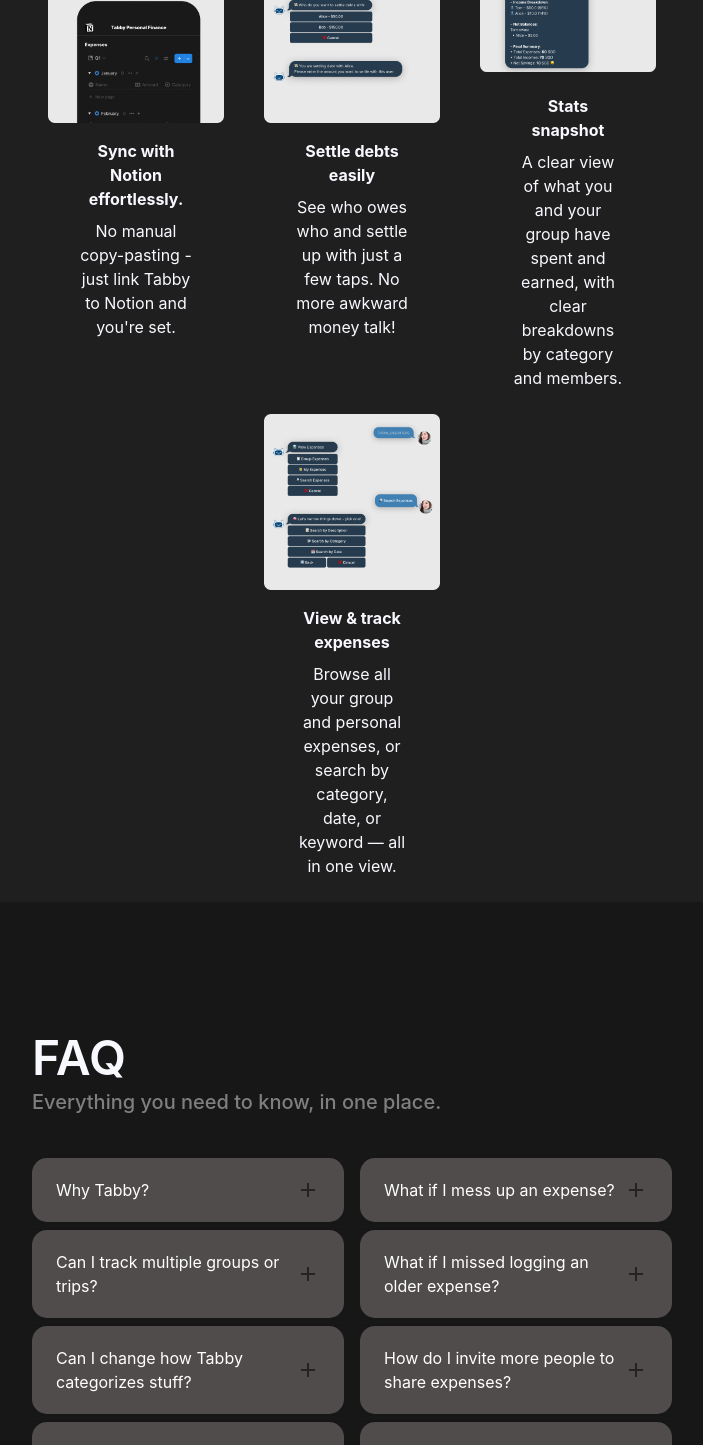
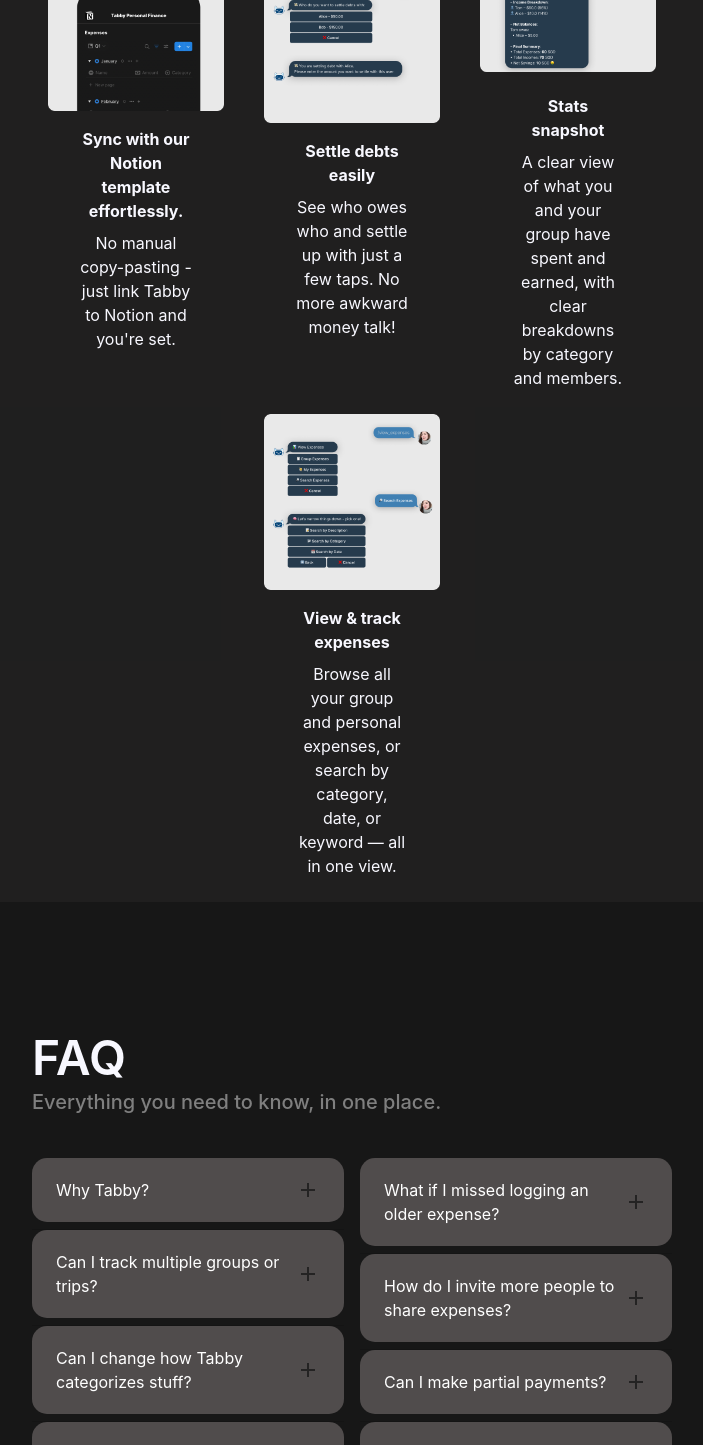
Before and after one commit to dtzr09/Tabby, a Next.js app: page / in a window 1280 px wide. Shown: the part 1880-3325 px from the top of the page, without its empty margins (288-991 px from the left). Built offline with nearby package versions, Linux system fonts and the light colour scheme.

Commit message:
push faqs and features fix

```diff
--- a/src/components/faqs/Faqs.tsx
+++ b/src/components/faqs/Faqs.tsx
@@ -44,11 +44,17 @@
     description:
       "Absolutely! Just specify the amount you’re paying, and Tabby will keep track of what’s left. No need to settle everything at once.",
   },
+  {
+    title: "How many Notion templates do we offer?",
+    description:
+      "Three — and they’ve got you covered! One’s for your personal spending, another’s for epic group travels, and the last one handles everyday group expenses (think housemates or team lunches). Tabby picks the right one for you when you sign up — no guesswork needed. More templates are on the way, and soon, you’ll get to choose your favorite!",
+  },
 ];
 
 const Faqs = () => {
   const theme = useTheme();
   const { device } = useMobile();
+  const half = Math.ceil(faqs.length / 2);
 
   return (
     <section id="faqs" style={{ height: "100%", padding: theme.spacing(6, 0) }}>
@@ -100,7 +106,7 @@
             ) : (
               <Grid size={6}>
                 <Box display="flex" flexDirection="column" gap={1}>
-                  {faqs.slice(0, 4).map((faq, idx) => (
+                  {faqs.slice(0, half).map((faq, idx) => (
                     <AppAccordion
                       key={idx}
                       title={faq.title}
@@ -115,7 +121,7 @@
             {!device && (
               <Grid size={6}>
                 <Box display="flex" flexDirection="column" gap={1}>
-                  {faqs.slice(4, 8).map((faq, idx) => (
+                  {faqs.slice(half).map((faq, idx) => (
                     <AppAccordion
                       key={idx + 4}
                       title={faq.title}
--- a/src/components/features/FeaturesDisplay.tsx
+++ b/src/components/features/FeaturesDisplay.tsx
@@ -22,7 +22,7 @@
     image: "assets/images/learns_as_you_go.png",
   },
   {
-    title: "Sync with Notion effortlessly.",
+    title: "Notion",
     description:
       "No manual copy-pasting - just link Tabby to Notion and you're set.",
     image: "assets/images/sync_to_notion.png",
@@ -96,9 +96,26 @@
                   : {}),
               }}
             >
-              <Typography variant="body1" fontWeight={"bold"}>
-                {feature.title}
-              </Typography>
+              {feature.title == "Notion" ? (
+                <Typography variant="body1" fontWeight={"bold"}>
+                  Sync with our{" "}
+                  <a
+                    href="https://pumped-bearberry-47b.notion.site/Viewing-Tabby-Travel-Ledger-21c02ae98613800e853ecf04dc8ccc25?source=copy_link"
+                    target="_blank"
+                    rel="noopener noreferrer"
+                    style={{
+                      textDecoration: "underline !important",
+                    }}
+                  >
+                    Notion template
+                  </a>{" "}
+                  effortlessly.
+                </Typography>
+              ) : (
+                <Typography variant="body1" fontWeight={"bold"}>
+                  {feature.title}
+                </Typography>
+              )}
               <Typography variant="body1">{feature.description}</Typography>
             </Box>
           </Box>
```
